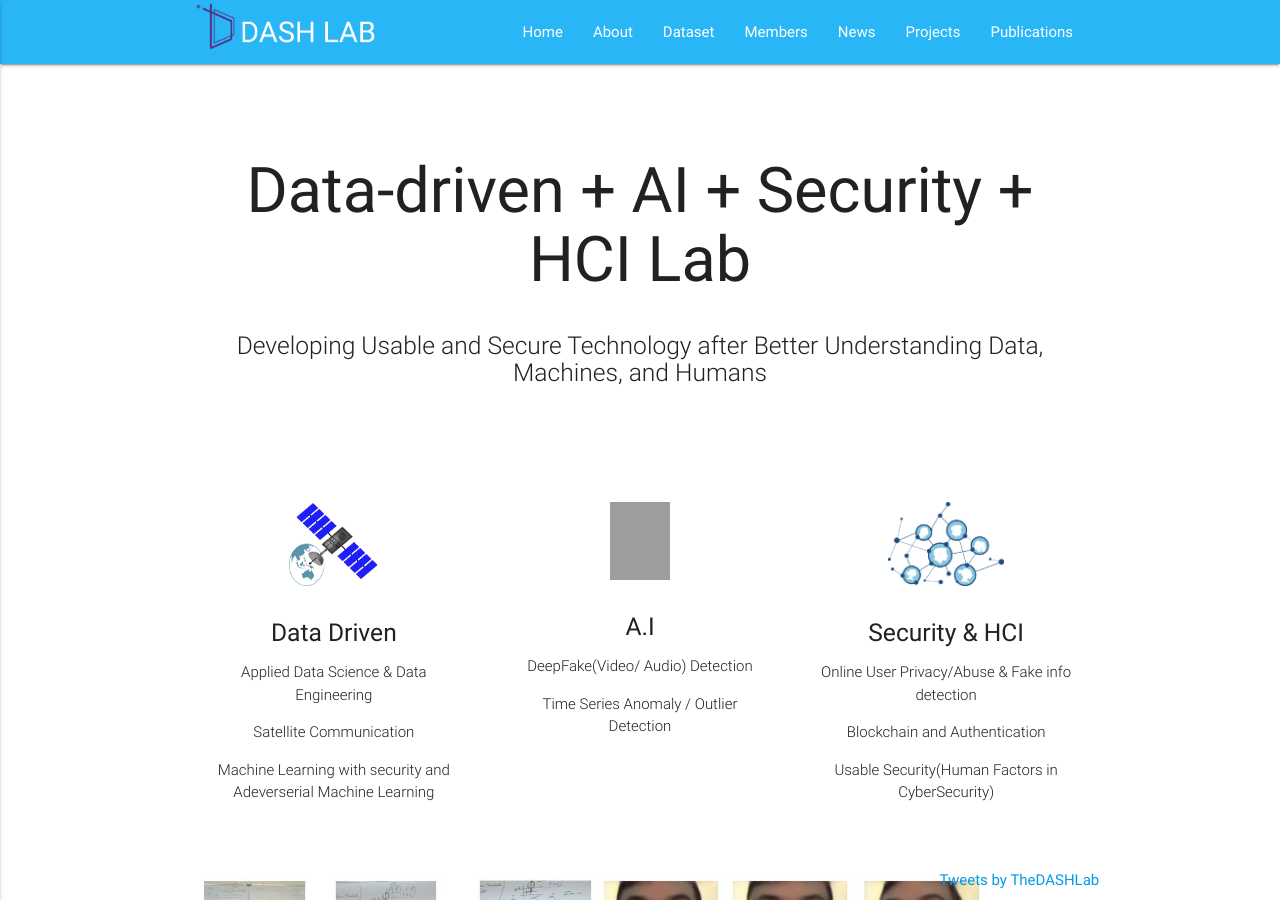
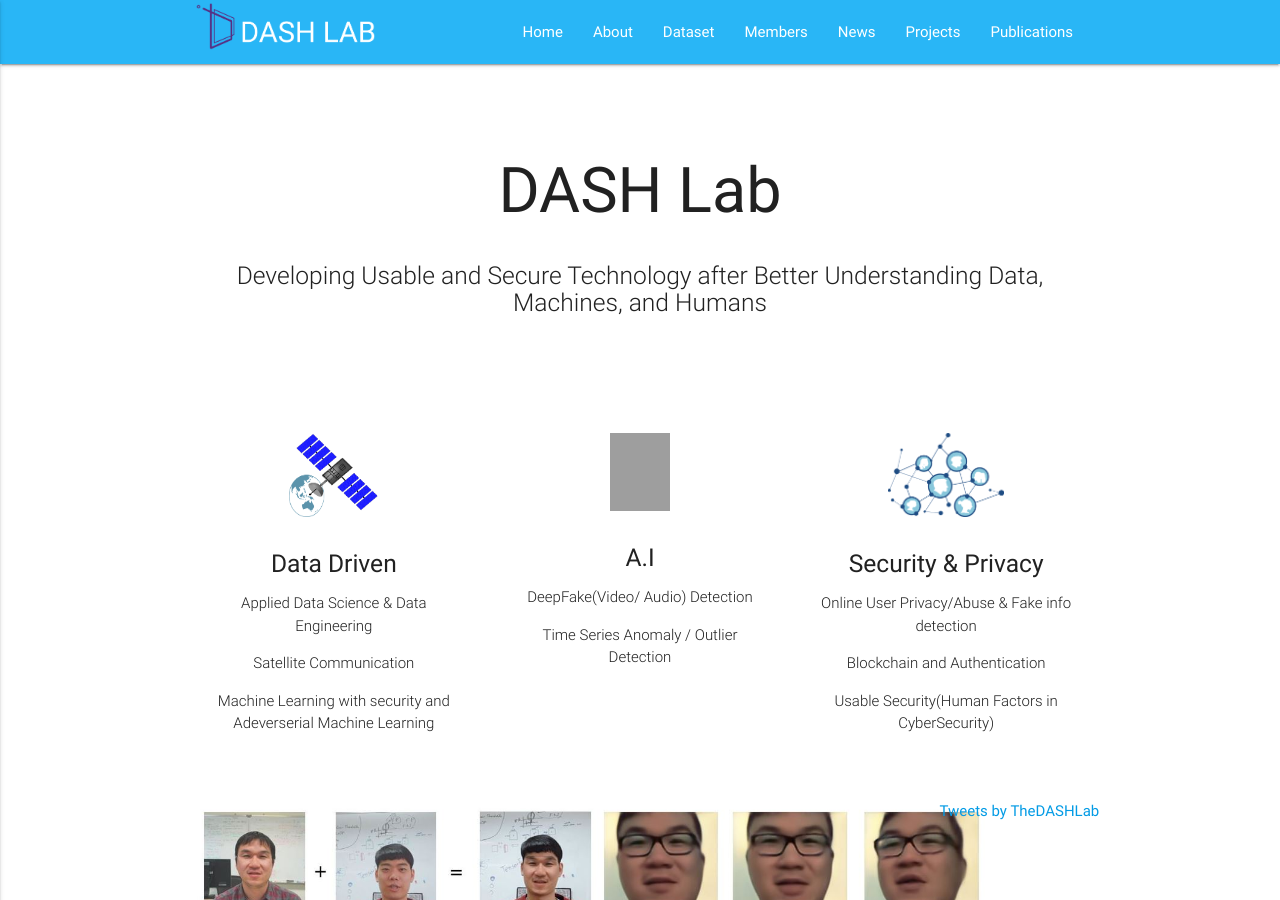
Before and after one commit to Yurim990507/DASH-Lab.github.io, a Jekyll site: the page built from index.md, in a window 1280 px wide and 900 px high. Built offline with Jekyll 4.4.1, drawn with Linux system fonts in a browser that asks for light colours; comment, search, counter and statistics services are not loaded; grey boxes are pictures that could not be loaded.

Commit message:
Update home.html

```diff
--- a/_layouts/home.html
+++ b/_layouts/home.html
@@ -5,7 +5,7 @@ layout: default
   <div class="section no-pad-bot" id="index-banner">
     <div class="container">
       <br><br>
-      <h1 class="header center Green">Data-driven + AI + Security + HCI Lab</h1>
+      <h1 class="header center Green">DASH Lab</h1>
       <div class="row center">
         <h5 class="header col s12 light">Developing Usable and Secure Technology after Better Understanding Data, Machines, and Humans</h5>
       </div>
@@ -45,7 +45,7 @@ layout: default
         <div class="col s12 m4">
           <div class="icon-block">
             <h2 class="center light-blue-text"><img width="116" height="84" src="../img/security_v0.png" alt="security" class="image"></h2>
-            <h5 class="center">Security & HCI</h5>
+            <h5 class="center">Security & Privacy</h5>
             <p align="center" class="light">Online User Privacy/Abuse & Fake info detection</p>
             <p align="center" class="light">Blockchain and Authentication</p>
             <p align="center" class="light">Usable Security(Human Factors in CyberSecurity)</p>
```
